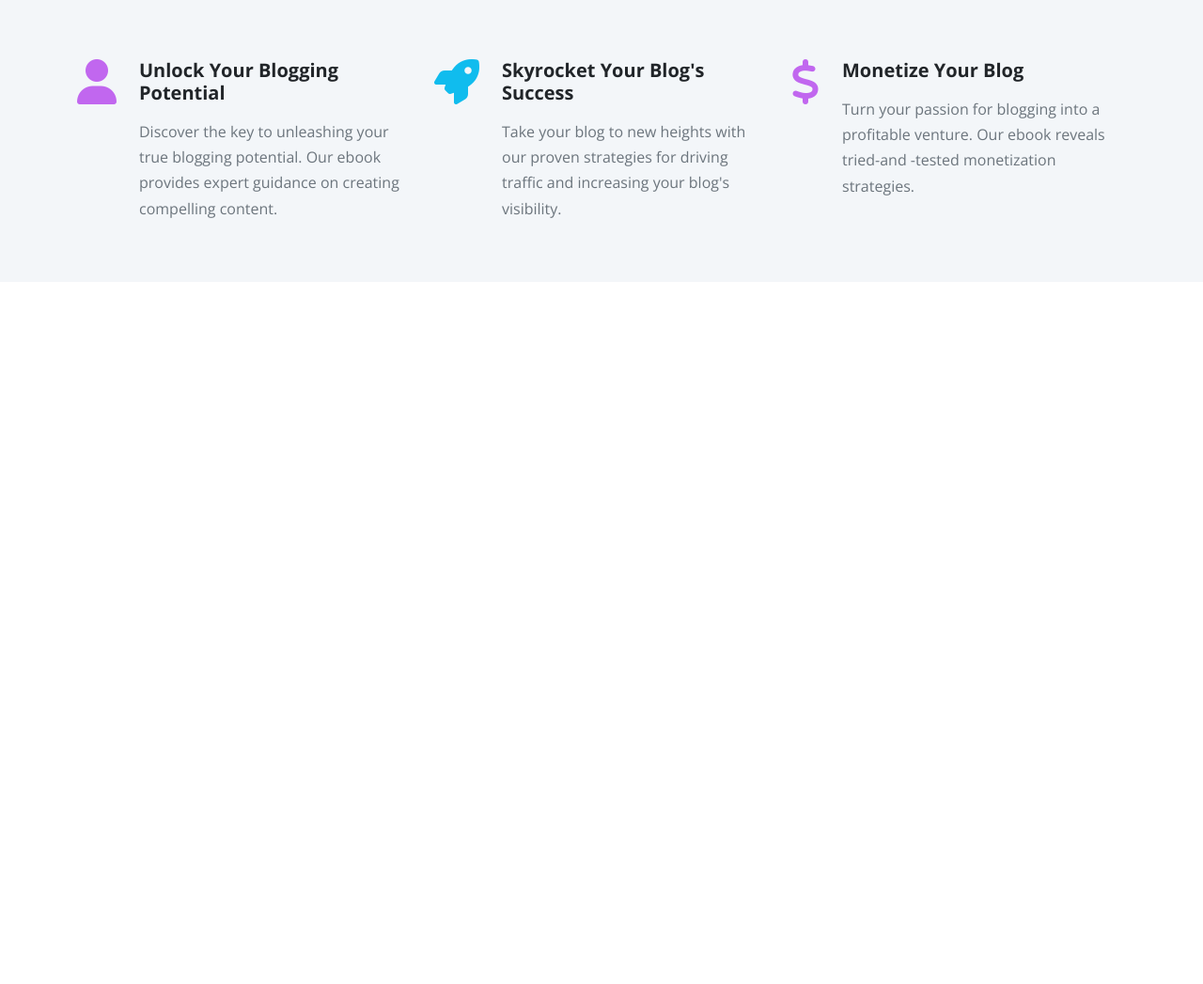
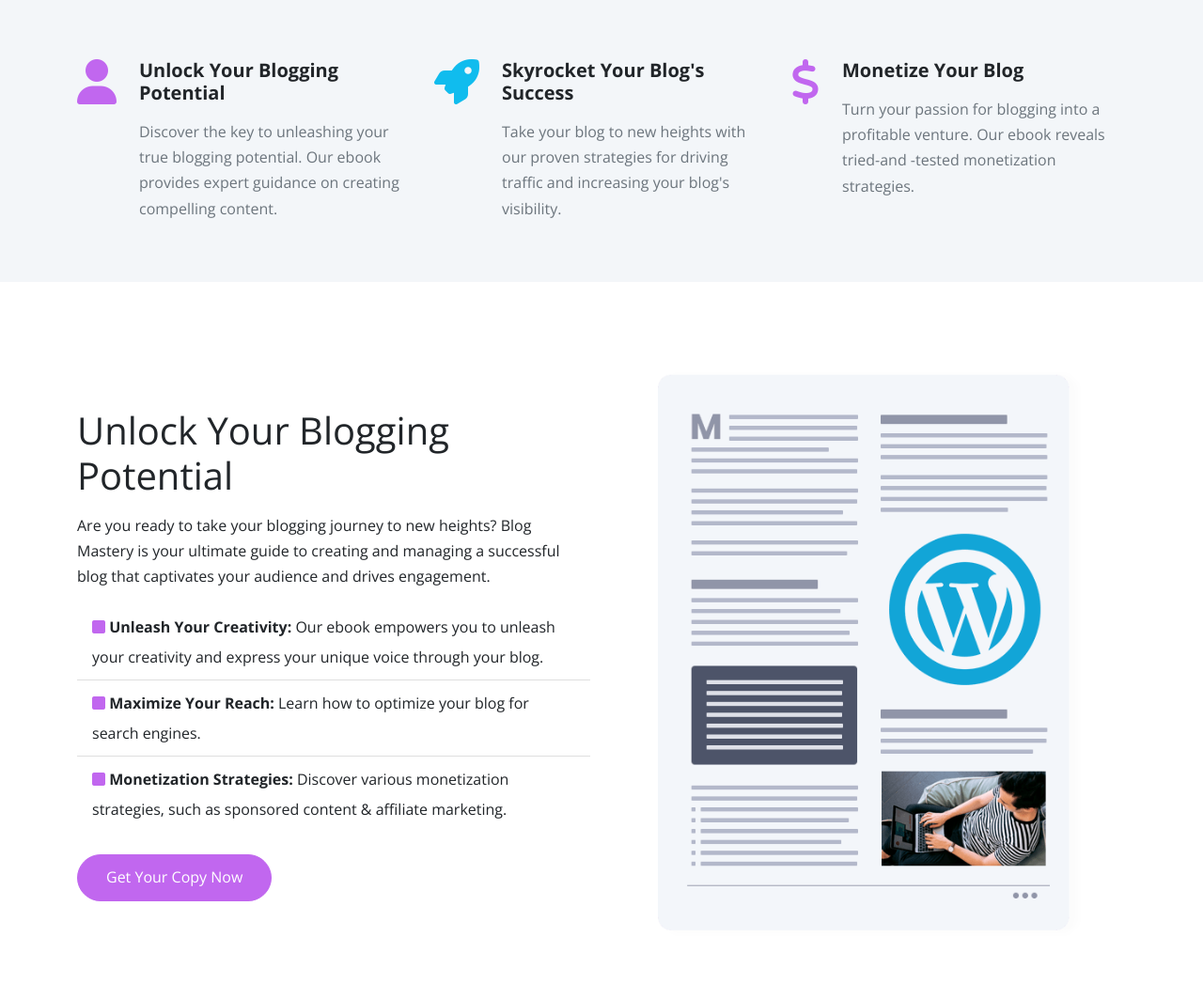
Before and after one commit to o0Danii0o/ebook-website, a website: page index.html in a window 1280 px wide. Shown: the part 922-1969 px from the top of the page at 94% size. Before the commit the page ends 1222 px from the top, so only its background shows below. Drawn offline with nearby package versions, Linux system fonts and the light colour scheme; files that its build step writes are made by us from their sources.

Commit message:
add details section

```diff
--- a/index.html
+++ b/index.html
@@ -125,14 +125,17 @@
     </header>
 
     <!-- Icons -->
-     <section class="icons bg-light pb-5">
+    <section class="icons bg-light pb-5">
       <div class="container-xl">
         <div class="row g-4">
           <div class="col-md-4 d-flex gap-4">
             <i class="fas fa-user fa-3x text-primary"></i>
             <div>
               <h5 class="fw-bold">Unlock Your Blogging Potential</h5>
-              <p class="text-muted"> Discover the key to unleashing your true blogging potential. Our ebook provides expert guidance on creating compelling content.</p>
+              <p class="text-muted">
+                Discover the key to unleashing your true blogging potential. Our
+                ebook provides expert guidance on creating compelling content.
+              </p>
             </div>
           </div>
 
@@ -140,7 +143,10 @@
             <i class="fas fa-rocket fa-3x text-secondary"></i>
             <div>
               <h5 class="fw-bold">Skyrocket Your Blog's Success</h5>
-              <p class="text-muted"> Take your blog to new heights with our proven strategies for driving traffic and increasing your blog's visibility.</p>
+              <p class="text-muted">
+                Take your blog to new heights with our proven strategies for
+                driving traffic and increasing your blog's visibility.
+              </p>
             </div>
           </div>
 
@@ -148,12 +154,69 @@
             <i class="fas fa-dollar fa-3x text-primary"></i>
             <div>
               <h5 class="fw-bold">Monetize Your Blog</h5>
-              <p class="text-muted"> Turn your passion for blogging into a profitable venture. Our ebook reveals tried-and -tested monetization strategies.</p>
+              <p class="text-muted">
+                Turn your passion for blogging into a profitable venture. Our
+                ebook reveals tried-and -tested monetization strategies.
+              </p>
             </div>
           </div>
         </div>
       </div>
-     </section>
+    </section>
+
+    <!-- Details -->
+    <section id="details" class="details my-5">
+      <div class="container">
+        <div class="row">
+          <div class="col-md-6">
+            <div
+              class="text-container d-flex flex-column justify-content-center h-100"
+            >
+              <h2 class="display-6">Unlock Your Blogging Potential</h2>
+
+              <p>
+                Are you ready to take your blogging journey to new heights? Blog
+                Mastery is your ultimate guide to creating and managing a
+                successful blog that captivates your audience and drives
+                engagement.
+              </p>
+              <ul class="list-group list-group-flush lh-lg">
+                <li class="list-group-item">
+                  <i class="fas fa-square text-primary"></i>
+                  <strong>Unleash Your Creativity:</strong> Our ebook empowers
+                  you to unleash your creativity and express your unique voice
+                  through your blog.
+                </li>
+
+                <li class="list-group-item">
+                  <i class="fas fa-square text-primary"></i>
+                  <strong>Maximize Your Reach:</strong> Learn how to optimize
+                  your blog for search engines.
+                </li>
+
+                <li class="list-group-item">
+                  <i class="fas fa-square text-primary"></i>
+                  <strong>Monetization Strategies:</strong> Discover various
+                  monetization strategies, such as sponsored content & affiliate
+                  marketing.
+                </li>
+              </ul>
+              <a
+                class="btn btn-primary text-white mt-4 align-self-start"
+                data-bs-toggle="modal"
+                data-bs-target="#modal1"
+                >Get Your Copy Now</a
+              >
+            </div>
+          </div>
+          <div class="col-md-6">
+            <div class="image-container p-5">
+              <img src="images/description.png" alt="" class="img-fluid" />
+            </div>
+          </div>
+        </div>
+      </div>
+    </section>
 
     <script src="js/bootstrap.bundle.min.js"></script>
     <script src="js/script.js"></script>
```
